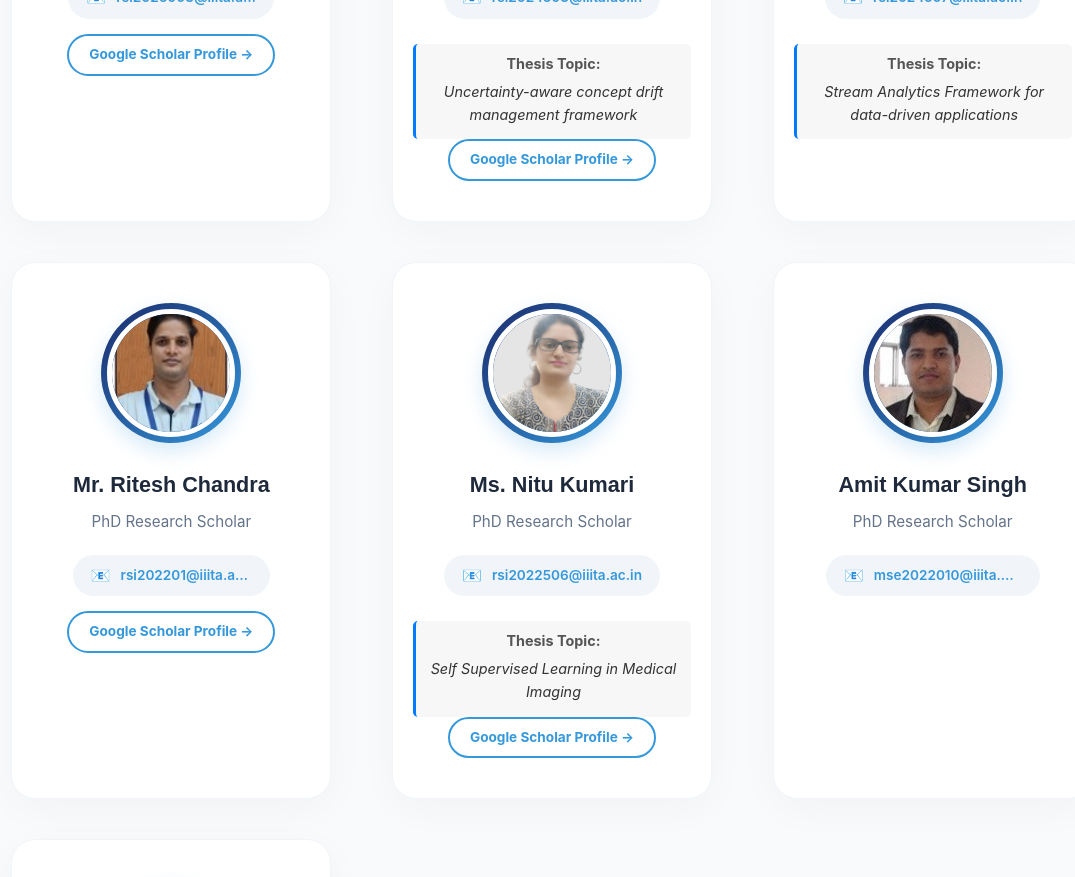
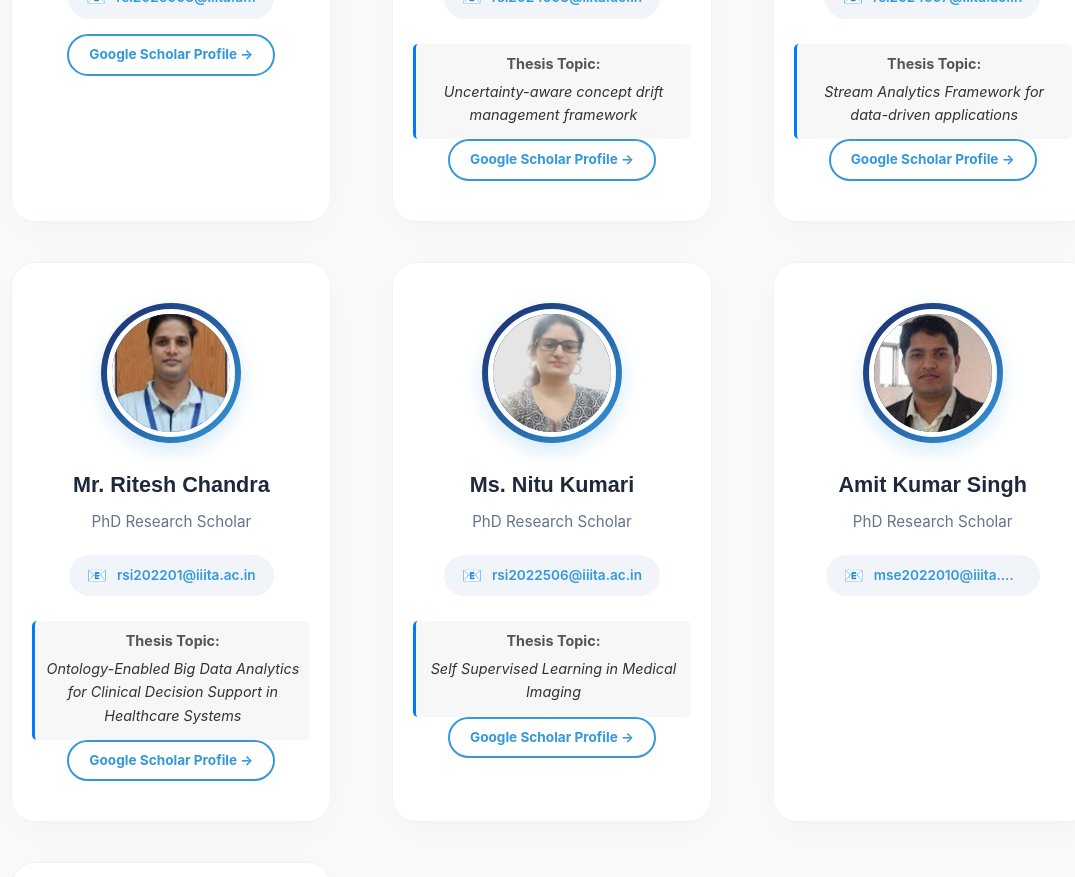
Before and after one commit to srthkksrwni/bda_lab, a React (Vite) app: page /#/students in a window 1280 px wide. Shown: the part 840-1717 px from the top of the page, without its empty margins (88-1163 px from the left). Built offline with nearby package versions, Linux system fonts and the light colour scheme.

Commit message:
added urls

```diff
--- a/src/data/phdStudents.js
+++ b/src/data/phdStudents.js
@@ -20,7 +20,8 @@ export const phdStudents = [
     role: "PhD Research Scholar",
     email: "rsi2024507@iiita.ac.in",
     img: "Anvita Srivastava.jpg",
-    thesisTopic: "Stream Analytics Framework for data-driven applications"
+    thesisTopic: "Stream Analytics Framework for data-driven applications",
+    cvLink : "https://scholar.google.com/citations?hl=en&user=DE-NpLMAAAAJ"
   },
   {
     name: "Mr. Ritesh Chandra",
@@ -28,7 +29,7 @@ export const phdStudents = [
     email: "rsi202201@iiita.ac.in",
     img: "Ritesh Chandra.jpg",
     cvLink:"https://scholar.google.com/citations?user=44lff0IAAAAJ&hl=en&oi=ao",
-   // thesisTopic: "Enter Thesis Topic Here"
+   thesisTopic: "Ontology-Enabled Big Data Analytics for Clinical Decision Support in Healthcare Systems"
   },
   {
     name: "Ms. Nitu Kumari",
```
